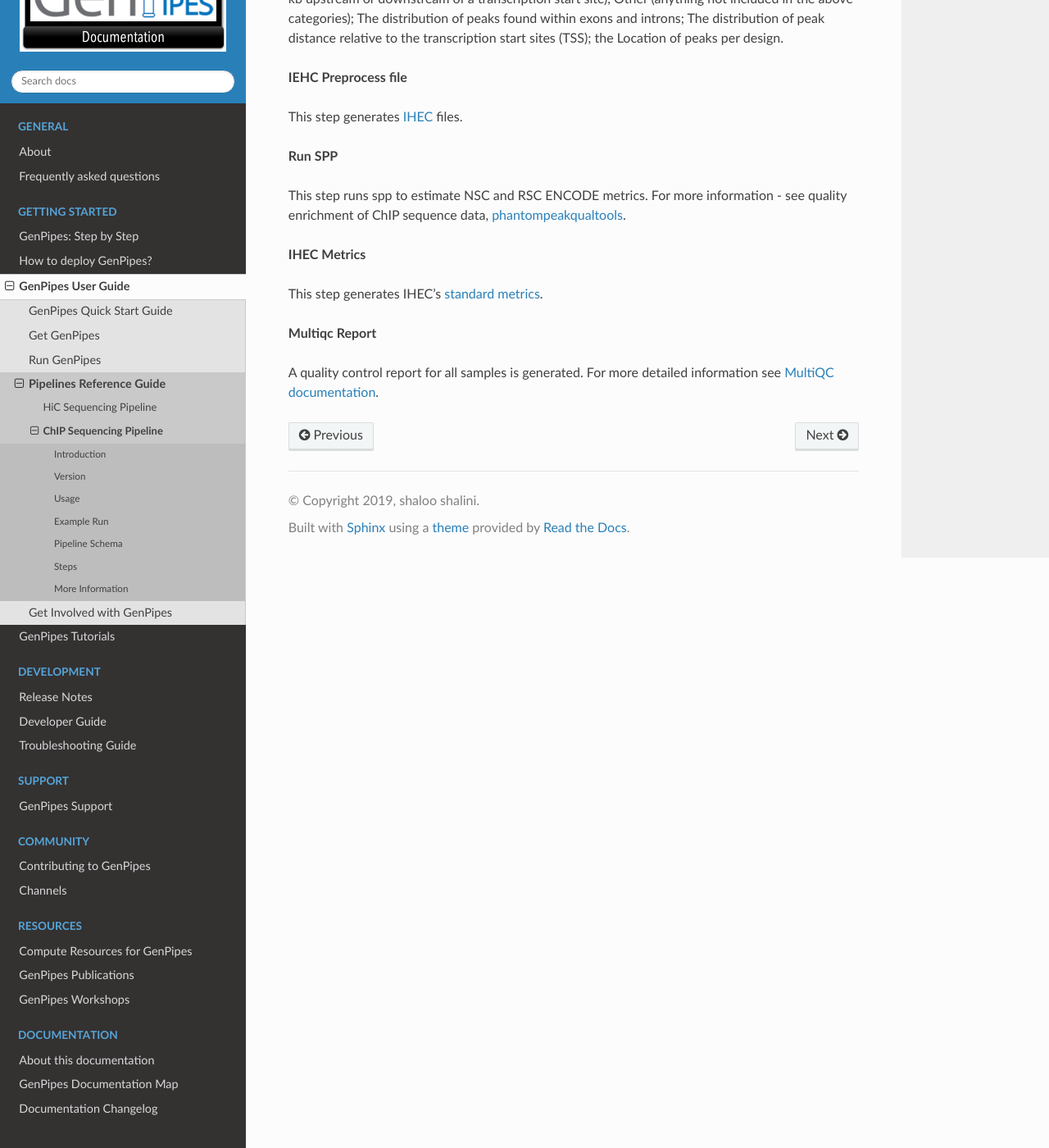
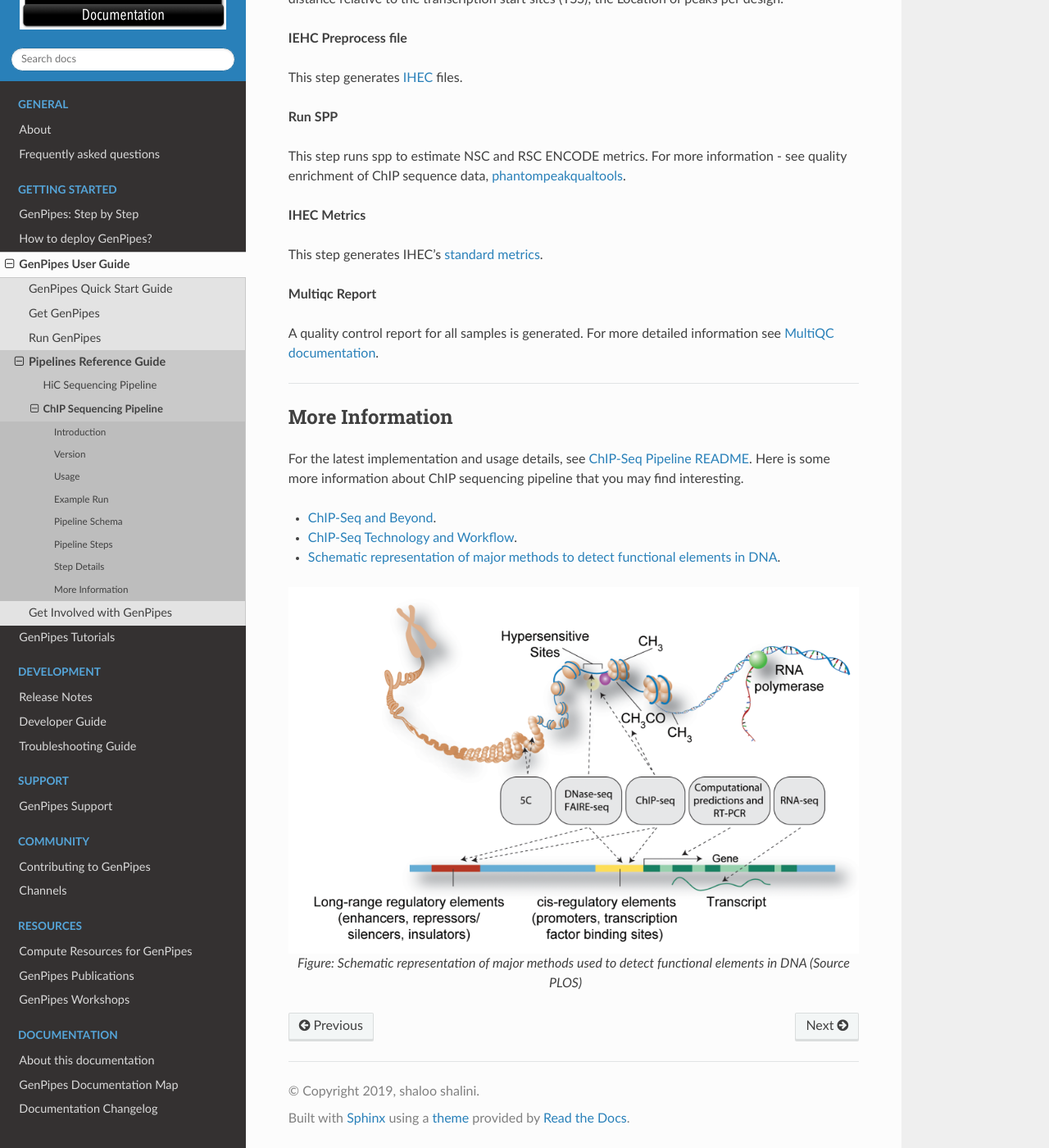
Before and after one commit to c3g/GenPipes_Docs, a Sphinx documentation site: the page built from docs/source/user_guide/pipelines/gp_chipseq.rst, in a window 1280 px wide and 1400 px high, scrolled down 7037 px. Shown: the whole window at 82% size. Built offline with Sphinx 7.4.7 and the Read the Docs theme 2.0.0, drawn with Linux system fonts in a browser that asks for light colours; some of the changed text lies outside the part shown.

Commit message:
Added more ChIP seq references and cleaned up text layout framework to put steps and step details next to each other for easy accessibility ref #20

```diff
--- a/docs/source/user_guide/pipelines/gp_chipseq.rst
+++ b/docs/source/user_guide/pipelines/gp_chipseq.rst
@@ -3,12 +3,12 @@
 .. spelling::
 
    transposase
-
+   Immunoprecipitation
 
 ChIP Sequencing Pipeline
 ========================
 
-The ChIP-Seq workflow is based on the `ENCODE Project`_ workflow. It aligns reads using the `Burrows-Wheeler Aligner`_. It creates tag directories using `Homer routines`_. Peaks are called using `Model based Analysis for Chip Sequencing (MACS2)`_ and annotated using Homer. Binding motifs are also identified using Homer. Metrics are calculated based on `IHEC requirements`_. The ChIP-Seq pipeline can also be used for assay for transposase-accessible chromatin using sequencing (ATAC-Seq) samples. At GenPipes, we are developing a pipeline that is specific to `ATAC-Seq`_.
+Chromatin Immunoprecipitation (ChIP) sequencing technique is used for mapping DNA-protein interactions. It is a powerful method for identifying genome-wide DNA binding sites for transcription factors and other proteins. The ChIP-Seq workflow is based on the `ENCODE Project`_ workflow. It aligns reads using the `Burrows-Wheeler Aligner`_. It creates tag directories using `Homer routines`_. Peaks are called using `Model based Analysis for Chip Sequencing (MACS2)`_ and annotated using Homer. Binding motifs are also identified using Homer. Metrics are calculated based on `IHEC requirements`_. The ChIP-Seq pipeline can also be used for assay for transposase-accessible chromatin using sequencing (ATAC-Seq) samples. At GenPipes, we are developing a pipeline that is specific to `ATAC-Seq`_.
 
 .. contents:: :local:
 
@@ -114,8 +114,8 @@ Figure below shows the schema of ChIP-Seq protocol. You can refer to the latest
 
 ----
 
-Steps
------
+Pipeline Steps
+---------------
 
 The table below shows various steps that constitute the ChIP sequencing pipeline:
 
@@ -170,9 +174,17 @@ For the latest implementation and usage details, see `ChIP-Seq Pipeline README`_
 
 * `ChIP-Seq and Beyond <https://www.ncbi.nlm.nih.gov/pmc/articles/PMC3591838/>`_.
 
-* `ChIP-Seq Technology and Workflow <v>`_.
+* `ChIP-Seq Technology and Workflow <http://biocluster.ucr.edu/~rkaundal/workshops/R_feb2016/ChIPseq/ChIPseq.html>`_.
 
-.. include:: steps_chipseq.inc
+* `Schematic representation of major methods to detect functional elements in DNA <https://journals.plos.org/plosbiology/article/figure?id=10.1371/journal.pbio.1001046.g001>`_.
+
+.. figure:: /img/pipelines/ChIP-Seq-hl-diag.png
+   :align: center
+   :alt: ChIP-Seq-HL
+
+   Figure:  Schematic representation of major methods used to detect functional elements in DNA (Source PLOS)
+
+.. The following are replacement texts used in this file
 
 .. |picard_sam_to_fastq| replace:: `Picard Sam to Fastq`_
 .. |trimmomatic| replace:: `Trimmomatic`_
@@ -194,6 +206,8 @@ For the latest implementation and usage details, see `ChIP-Seq Pipeline README`_
 .. |ihec_metrics| replace:: `IHEC Metrics`_
 .. |multiqc_report| replace:: `MultiQC Report`_
 
+.. The following are html link targets used in this text
+
 .. _ENCODE Project: https://www.genome.gov/Funded-Programs-Projects/ENCODE-Project-ENCyclopedia-Of-DNA-Elements
 .. _Burrows-Wheeler Aligner: http://bio-bwa.sourceforge.net
 .. _Homer routines: https://www.researchgate.net/publication/44640585_Simple_Combinations_of_Lineage-Determining_Factors_Prime_cis-Regulatory_Elements_Required_for_Macrophage_and_B-Cell_Identities
--- a/docs/source/user_guide/pipelines/steps_chipseq.inc
+++ b/docs/source/user_guide/pipelines/steps_chipseq.inc
@@ -10,6 +10,9 @@
      mfold
      intron
      introns
+
+Step Details
+-------------
 
 Following are the various steps that are part of GenPipes ChIP-Seq genomic analysis pipeline:
 
--- a/docs/source/user_guide/pipelines/steps_hicseq.inc
+++ b/docs/source/user_guide/pipelines/steps_hicseq.inc
@@ -1,4 +1,7 @@
 .. _docs_steps_hicseq:
+
+Step Details
+------------
 
 Following are the various steps that are part of Hi-C genomic analysis pipelines:
 
```
Also changed, not shown: other parts of docs/source/user_guide/pipelines/gp_chipseq.rst (+4 -0 lines), docs/source/user_guide/pipelines/gp_hicseq.rst (+11 -3 lines), docs/source/img/pipelines/ChIP-Seq-hl-diag.png (added).
